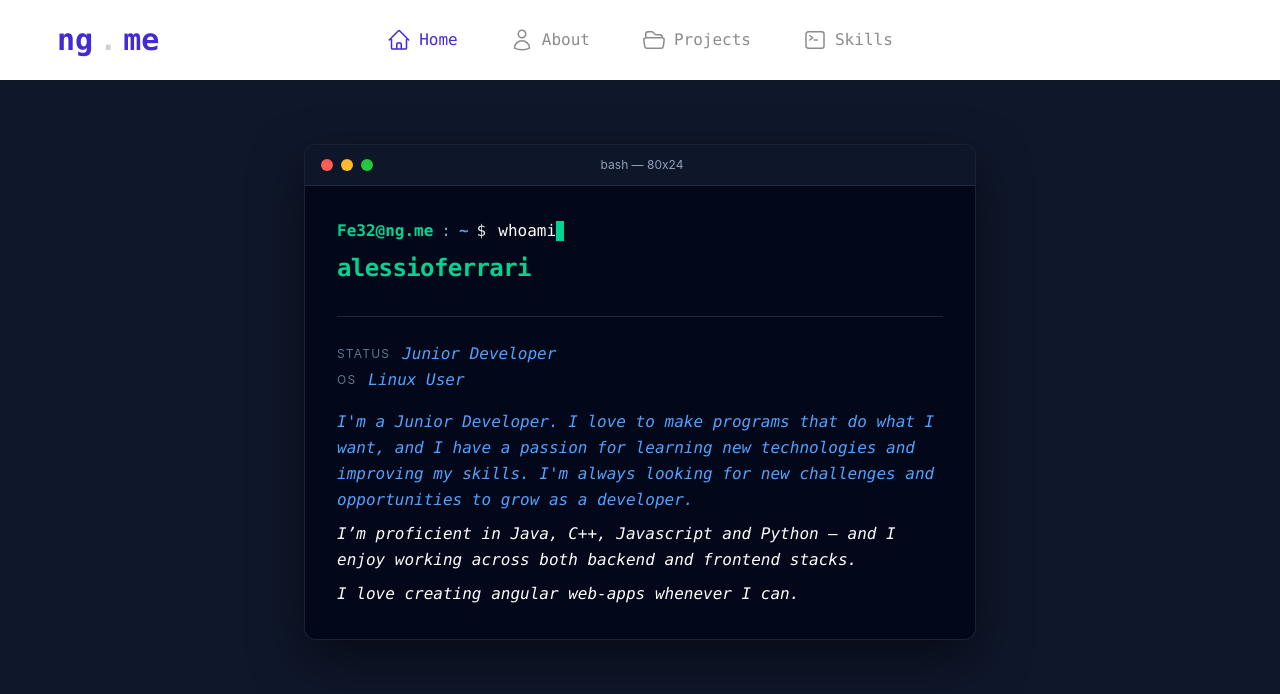
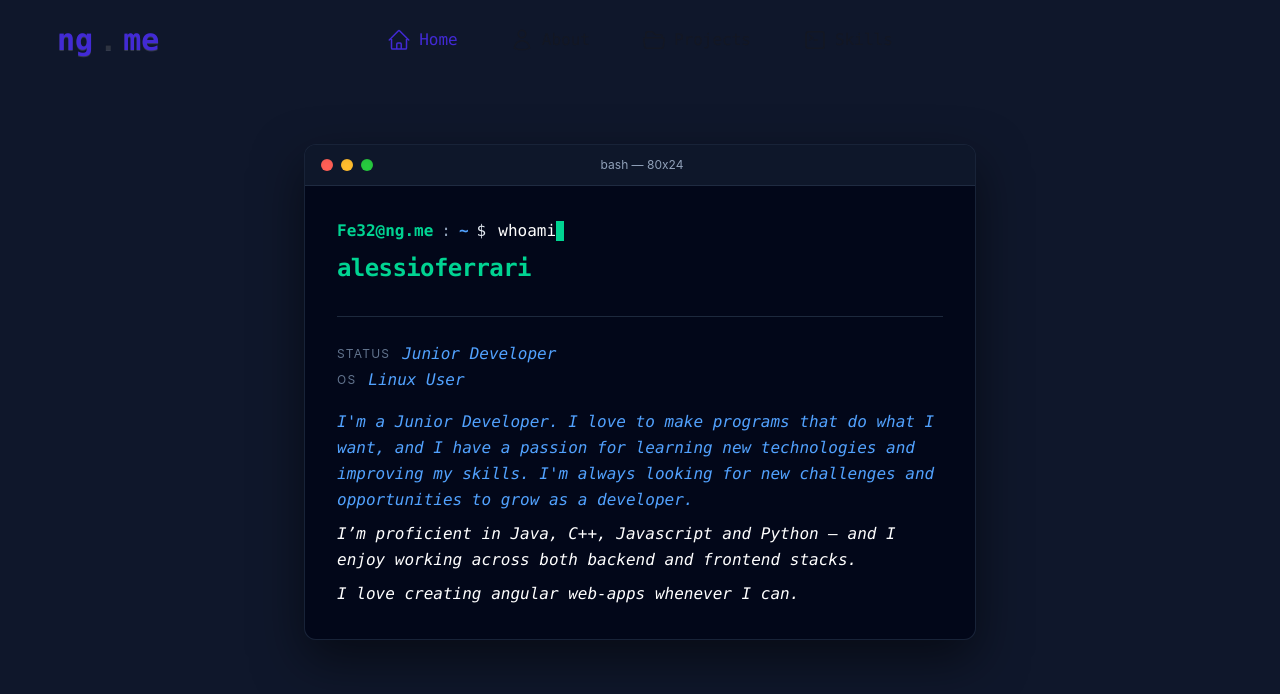
Before and after one commit to AlessioFerrari8/ng.me, an Angular app in the folder ng.me/: page /home in a window 1280 px wide. Shown: the top 694 px of the page. Built offline with nearby package versions, Linux system fonts and the light colour scheme.

Commit message:
Fix: remove unnecessary class from navbar and update imports

```diff
--- a/ng.me/src/app/components/navbar/navbar.html
+++ b/ng.me/src/app/components/navbar/navbar.html
@@ -1,4 +1,4 @@
-<div class="navbar bg-base-100 px-10 min-h-20">
+<div class="navbar px-10 min-h-20">
 
   <!-- Logo -->
   <div class="navbar-start">
@@ -62,4 +62,5 @@
     </div>
   </div>
 
+
 </div>
--- a/ng.me/src/app/components/navbar/navbar.ts
+++ b/ng.me/src/app/components/navbar/navbar.ts
@@ -1,6 +1,6 @@
 import { Component } from '@angular/core';
 import { CUSTOM_ELEMENTS_SCHEMA } from '@angular/core';
-import { RouterLink, RouterLinkActive } from '@angular/router';
+import { Router, RouterLink, RouterLinkActive } from '@angular/router';
 
 
 @Component({
@@ -10,4 +10,6 @@ import { RouterLink, RouterLinkActive } from '@angular/router';
   schemas: [CUSTOM_ELEMENTS_SCHEMA],
   styleUrl: './navbar.css',
 })
-export class Navbar {}
+export class Navbar {
+
+}
```
